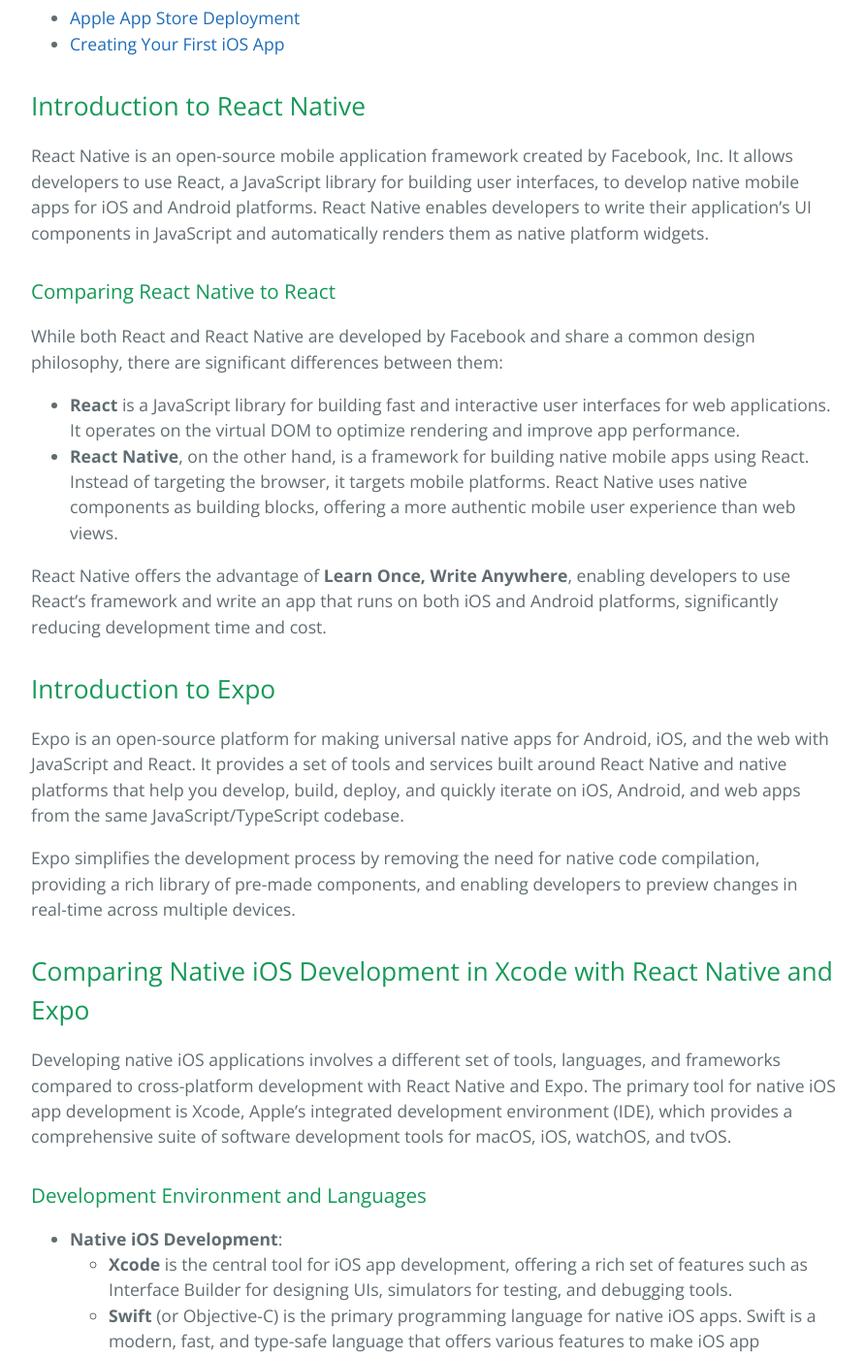
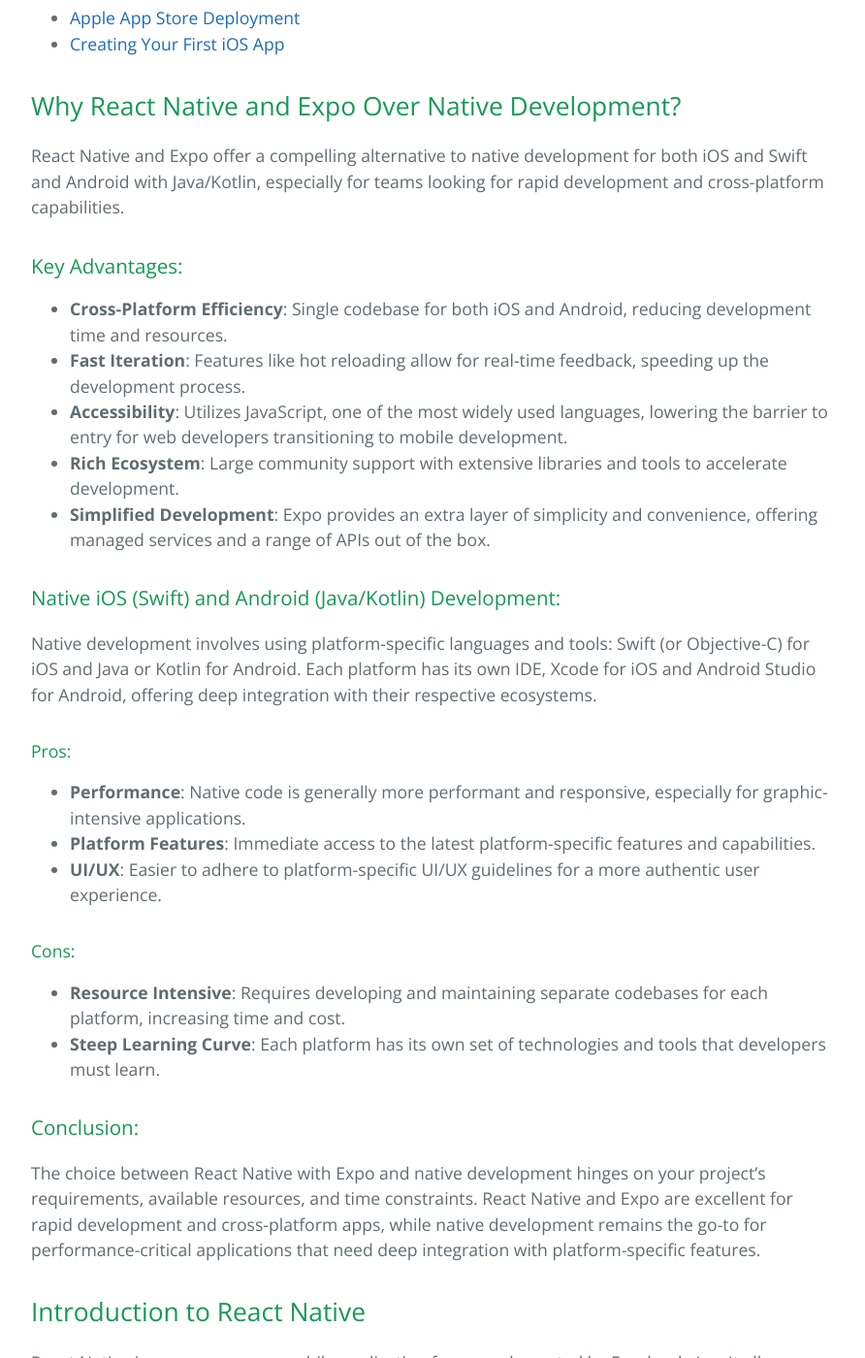
Before and after one commit to learning-software-engineering/learning-software-engineering.github.io, a Jekyll site: the page built from Topics/Tech_Stacks/Expo.md, in a window 1280 px wide and 1400 px high, scrolled down 571 px. Shown: the whole window at 97% size, without its empty margins (192-1084 px from the left). Built offline with Jekyll 4.4.1, drawn with Linux system fonts in a browser that asks for light colours; our own code applies the rules of GitHub Pages for plain Markdown files.

Commit message:
add compare and contrast to native mobile dev workflow

```diff
--- a/Topics/Tech_Stacks/Expo.md
+++ b/Topics/Tech_Stacks/Expo.md
@@ -4,6 +4,37 @@
 You might also want to check out the following articles:
 - [Apple App Store Deployment](https://learning-software-engineering.github.io/Topics/Development_Process/App_Store_Deployment.html)
 - [Creating Your First iOS App](https://learning-software-engineering.github.io/Topics/Tech_Stacks/iOS.html)
+
+
+## Why React Native and Expo Over Native Development?
+
+React Native and Expo offer a compelling alternative to native development for both iOS and Swift and Android with Java/Kotlin, especially for teams looking for rapid development and cross-platform capabilities.
+
+### Key Advantages:
+
+- **Cross-Platform Efficiency**: Single codebase for both iOS and Android, reducing development time and resources.
+- **Fast Iteration**: Features like hot reloading allow for real-time feedback, speeding up the development process.
+- **Accessibility**: Utilizes JavaScript, one of the most widely used languages, lowering the barrier to entry for web developers transitioning to mobile development.
+- **Rich Ecosystem**: Large community support with extensive libraries and tools to accelerate development.
+- **Simplified Development**: Expo provides an extra layer of simplicity and convenience, offering managed services and a range of APIs out of the box.
+
+### Native iOS (Swift) and Android (Java/Kotlin) Development:
+
+Native development involves using platform-specific languages and tools: Swift (or Objective-C) for iOS and Java or Kotlin for Android. Each platform has its own IDE, Xcode for iOS and Android Studio for Android, offering deep integration with their respective ecosystems.
+
+#### Pros:
+- **Performance**: Native code is generally more performant and responsive, especially for graphic-intensive applications.
+- **Platform Features**: Immediate access to the latest platform-specific features and capabilities.
+- **UI/UX**: Easier to adhere to platform-specific UI/UX guidelines for a more authentic user experience.
+
+#### Cons:
+- **Resource Intensive**: Requires developing and maintaining separate codebases for each platform, increasing time and cost.
+- **Steep Learning Curve**: Each platform has its own set of technologies and tools that developers must learn.
+
+### Conclusion:
+
+The choice between React Native with Expo and native development hinges on your project's requirements, available resources, and time constraints. React Native and Expo are excellent for rapid development and cross-platform apps, while native development remains the go-to for performance-critical applications that need deep integration with platform-specific features.
+
 
 ## Introduction to React Native
 
```
